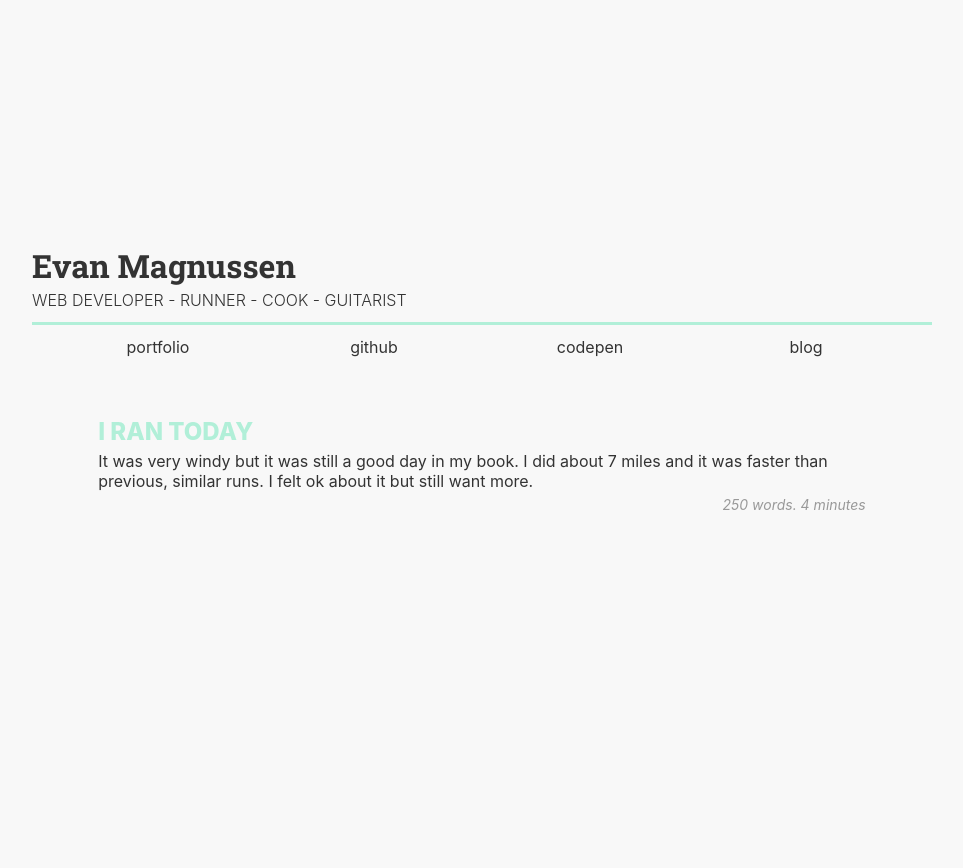
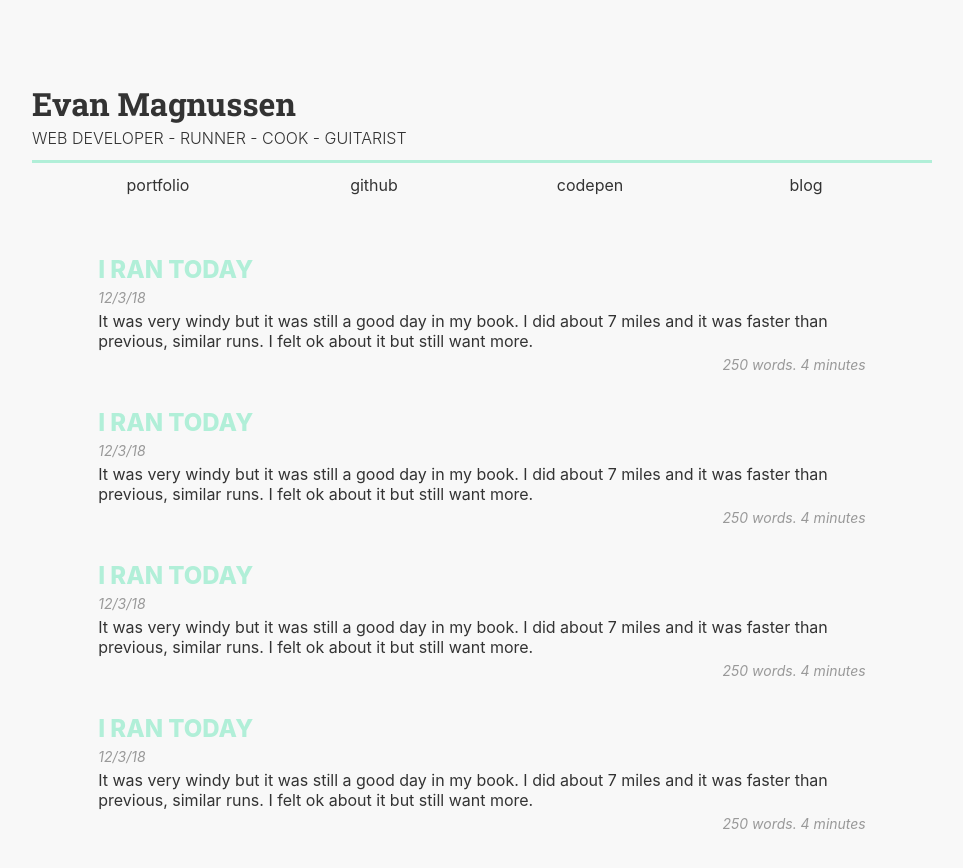
Before and after one commit to evanmags/portfolio_v2, a React (Create React App) app: page / in a window 1280 px wide. Both pictures are taken after a click on the link "blog". Shown: the top 868 px of the page, without its empty margins (158-1121 px from the left). Before the commit the page ends 800 px from the top, so only its background shows below. Built offline with nearby package versions, Linux system fonts and the light colour scheme.

Commit message:
blog card creator function

```diff
--- a/src/App.css
+++ b/src/App.css
@@ -141,11 +141,14 @@ html {
 .blog__description {
   margin-bottom: 5px;
 }
-.blog__length {
-  align-self: flex-end;
+.blog__length, .blog__date {
+  margin-bottom: 5px;
   font-size: 14px;
   font-style: italic;
   color: #999;
 }
+.blog__length{
+  align-self: flex-end;
+}
 
 /*# sourceMappingURL=App.css.map */
--- a/src/App.scss
+++ b/src/App.scss
@@ -162,7 +162,14 @@ html{
   &__description{
     margin-bottom: 5px;
   }
+  &__length, &__date{
+    margin-bottom: 5px;
+    font-size: 14px;
+    font-style: italic;
+    color: #999;
+  }
   &__length{
-    text-emphasis: italic;
+    margin-bottom: 0;
+    align-self: flex-end;
   }
 }
--- a/src/components/blog.js
+++ b/src/components/blog.js
@@ -5,13 +5,37 @@ class BlogPost extends Component{
     return <div></div>
   }
 }
-
+const cards = [
+  {title: "I ran Today",
+  description: "It was very windy but it was still a good day in my book. I did about 7 miles and it was faster than previous, similar runs. I felt ok about it but still want more.",
+  length: "250 words. 4 minutes",
+  date: "12/3/18"},
+  {title: "I ran Today",
+  description: "It was very windy but it was still a good day in my book. I did about 7 miles and it was faster than previous, similar runs. I felt ok about it but still want more.",
+  length: "250 words. 4 minutes",
+  date: "12/3/18"},
+  {title: "I ran Today",
+  description: "It was very windy but it was still a good day in my book. I did about 7 miles and it was faster than previous, similar runs. I felt ok about it but still want more.",
+  length: "250 words. 4 minutes",
+  date: "12/3/18"},
+  {title: "I ran Today",
+  description: "It was very windy but it was still a good day in my book. I did about 7 miles and it was faster than previous, similar runs. I felt ok about it but still want more.",
+  length: "250 words. 4 minutes",
+  date: "12/3/18"},
+]
 class BlogCard extends Component{
+  constructor(props){
+    super(props)
+    this.state={
+      ...props
+    }
+  }
   render(){
     return (<div className="blog__card">
-              <h2 className="blog__title">I ran Today</h2>
-              <p className="blog__description">It was very windy but it was still a good day in my book. I did about 7 miles and it was faster than previous, similar runs. I felt ok about it but still want more.</p>
-              <span className="blog__length">250 words. 4 minutes</span>
+              <h2 className="blog__title">{this.state.title}</h2>
+              <span className="blog__date">{this.state.date}</span>
+              <p className="blog__description">{this.state.desc}</p>
+              <span className="blog__length">{this.state.length}</span>
             </div>)
   }
 }
@@ -22,7 +46,7 @@ export default class Blog extends Component {
     this.state = {}
   }
   blog_cards(){
-    return <BlogCard />;
+    return cards.map(card => <BlogCard title={card.title} date={card.date} desc={card.description} length={card.length}/>)
     // make call to cms
     // get titles
     // get description
```
